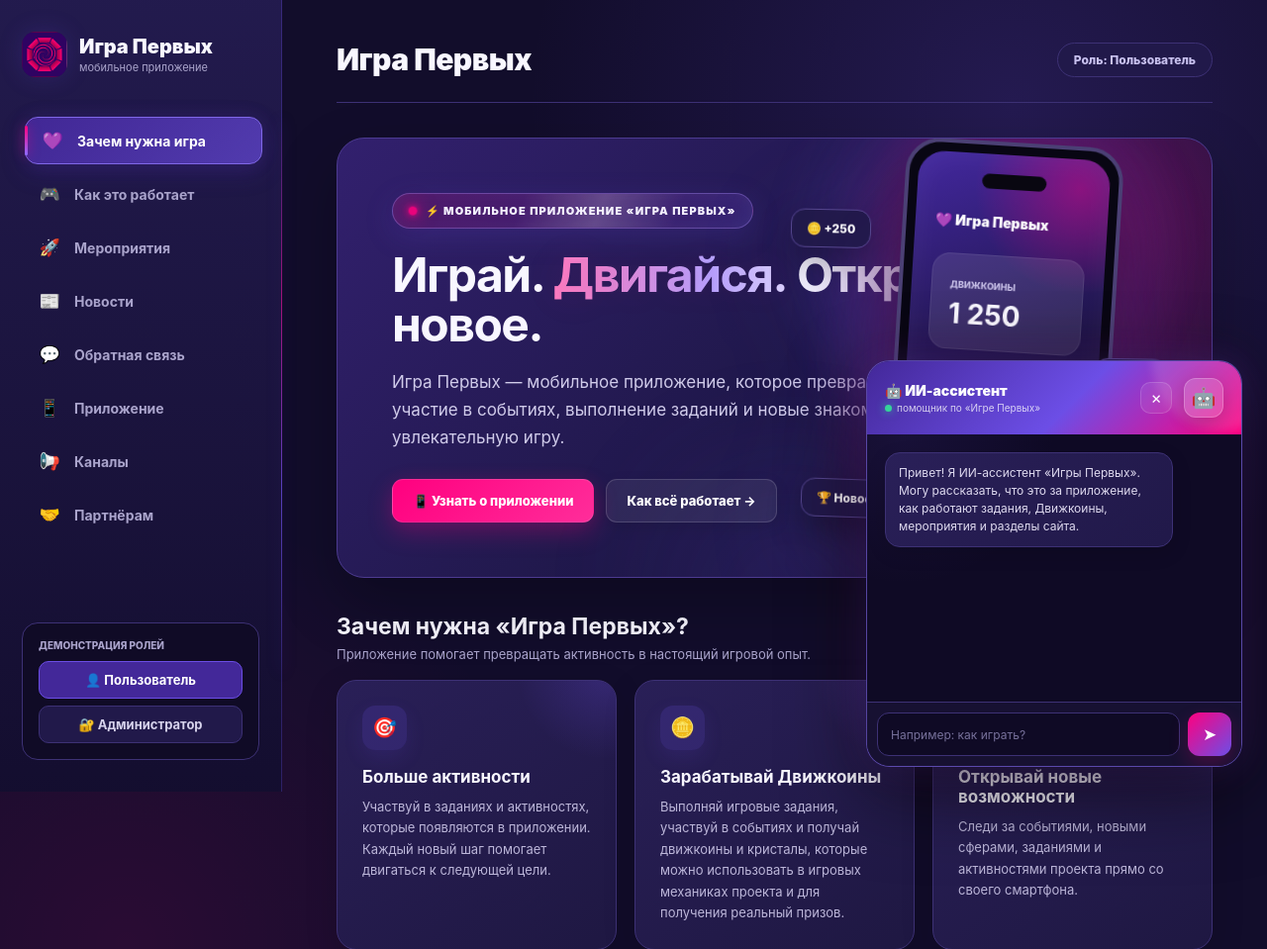
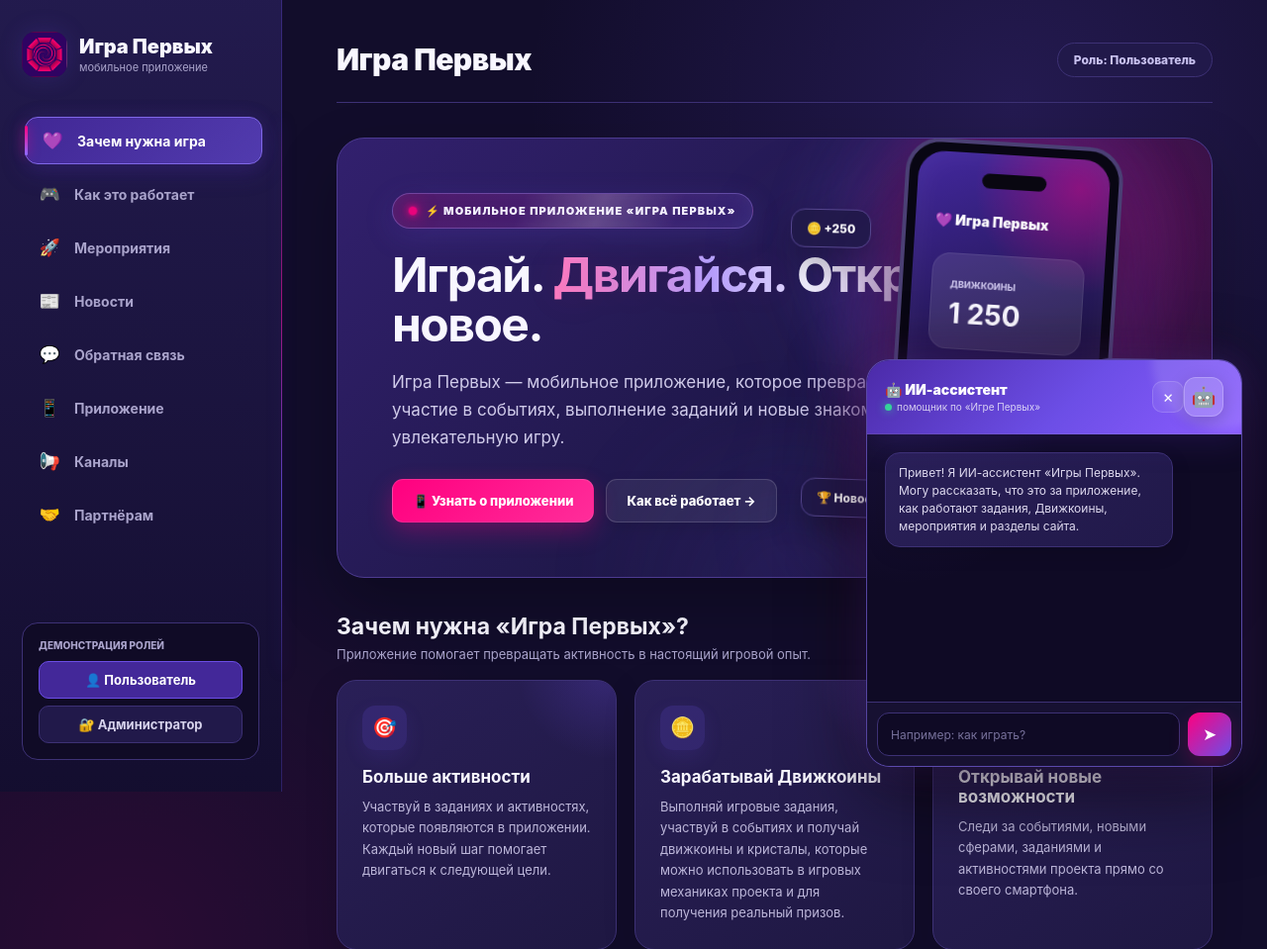
Before and after one commit to loppvolkova-bot/my-flask-website, a Flask app: page / in a window 1280 px wide. Shown: the top 959 px of the page at 99% size. Run offline with Flask 3, Linux system fonts and the light colour scheme.

Commit message:
Update index.html

```diff
--- a/templates/index.html
+++ b/templates/index.html
@@ -1789,20 +1789,47 @@ border-right: 1px solid rgba(108, 78, 230, 0.30);
 
     display: flex;
     align-items: center;
-
-    gap: 12px;
+    justify-content: space-between;
 
     padding: 17px 18px;
 
     background:
         linear-gradient(
             135deg,
-            #432899,
+            #4b2aa8,
             #6c4ee6 55%,
-            #ff007f
+            #8a5cff
         );
 
+    border-bottom: 1px solid rgba(255,255,255,0.12);
+
+    box-shadow:
+        0 8px 30px rgba(67, 40, 153, 0.25);
+
     overflow: hidden;
+}
+
+        .ai-header::before {
+    content: "";
+
+    position: absolute;
+
+    width: 180px;
+    height: 180px;
+
+    right: -60px;
+    top: -110px;
+
+    border-radius: 50%;
+
+    background:
+        radial-gradient(
+            circle,
+            rgba(255,255,255,0.18),
+            transparent 70%
+        );
+
+    pointer-events: none;
 }
 
 .ai-header::before {
```
